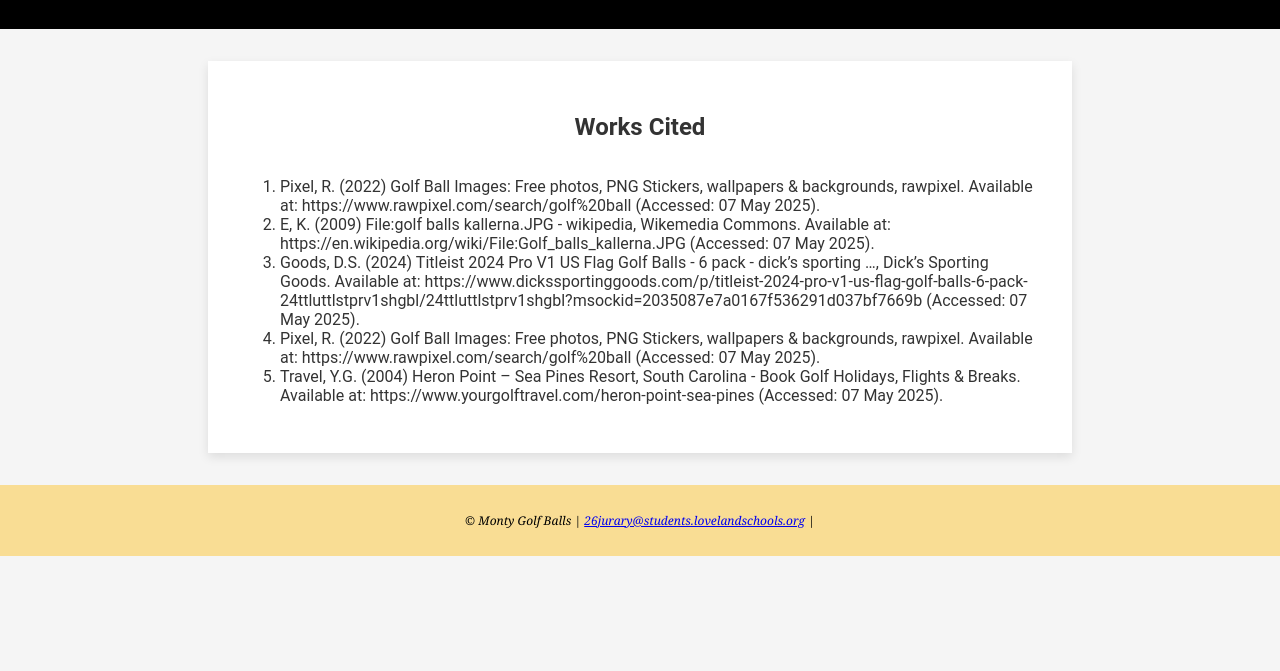
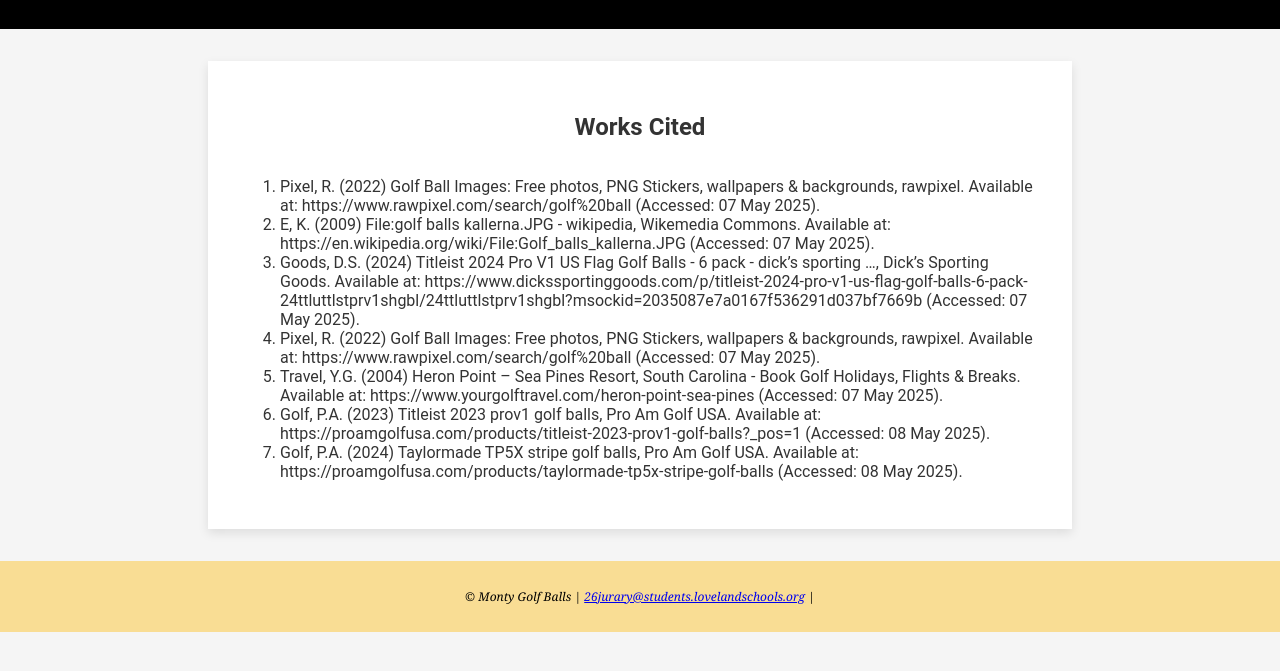
Before and after one commit to RyanJ2613/57final, a plain HTML site: page cited.html in a window 1280 px wide. Shown: the part 117-788 px from the top of the page. Drawn offline with Linux system fonts and the light colour scheme.

Commit message:
Update cited.html

```diff
--- a/cited.html
+++ b/cited.html
@@ -49,6 +49,10 @@ Pixel, R. (2022) Golf Ball Images: Free photos, PNG Stickers, wallpapers & backg
 <li>Travel, Y.G. (2004) Heron Point – Sea Pines Resort, South Carolina - Book Golf Holidays, Flights & Breaks. Available at: https://www.yourgolftravel.com/heron-point-sea-pines (Accessed: 07 May 2025).
 </li>
 
+<li>Golf, P.A. (2023) Titleist 2023 prov1 golf balls, Pro Am Golf USA. Available at: https://proamgolfusa.com/products/titleist-2023-prov1-golf-balls?_pos=1 (Accessed: 08 May 2025). </li>
+
+<li>Golf, P.A. (2024) Taylormade TP5X stripe golf balls, Pro Am Golf USA. Available at: https://proamgolfusa.com/products/taylormade-tp5x-stripe-golf-balls (Accessed: 08 May 2025). </li>
+
 
 
 
```
